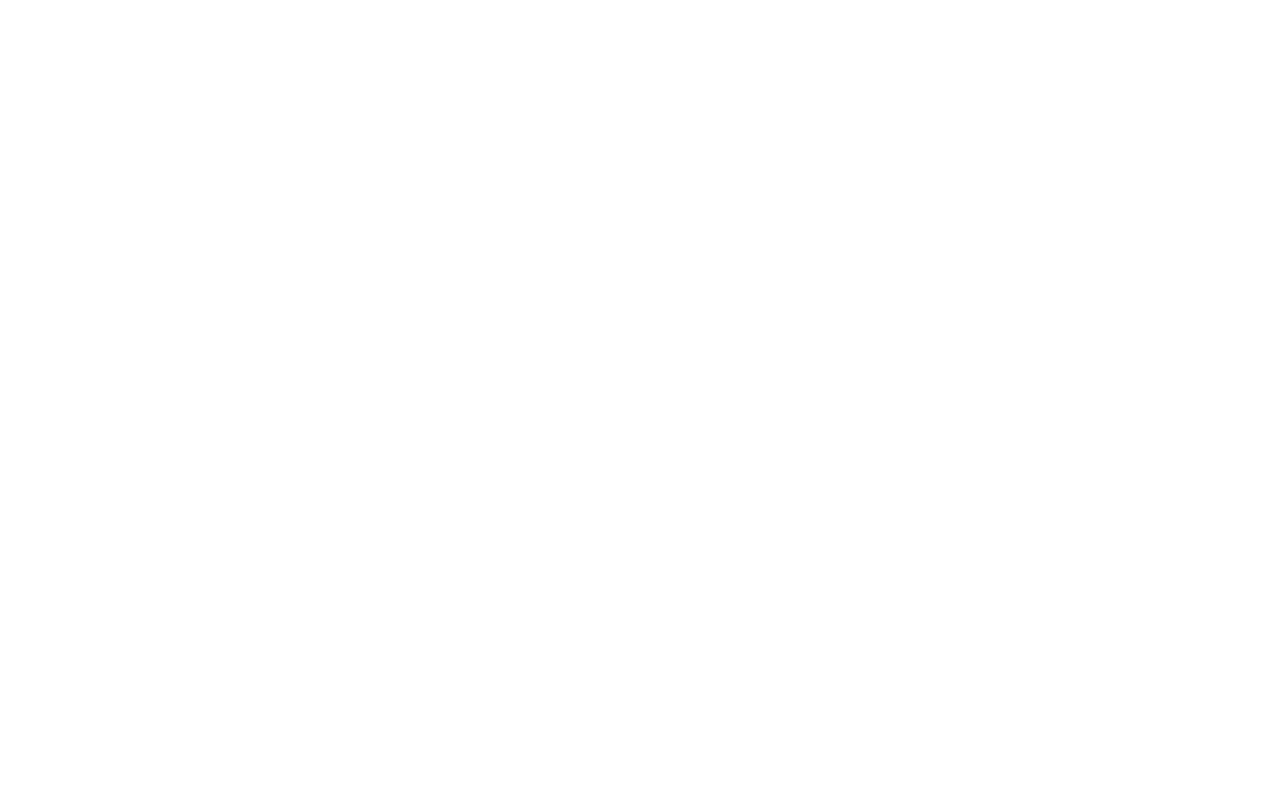
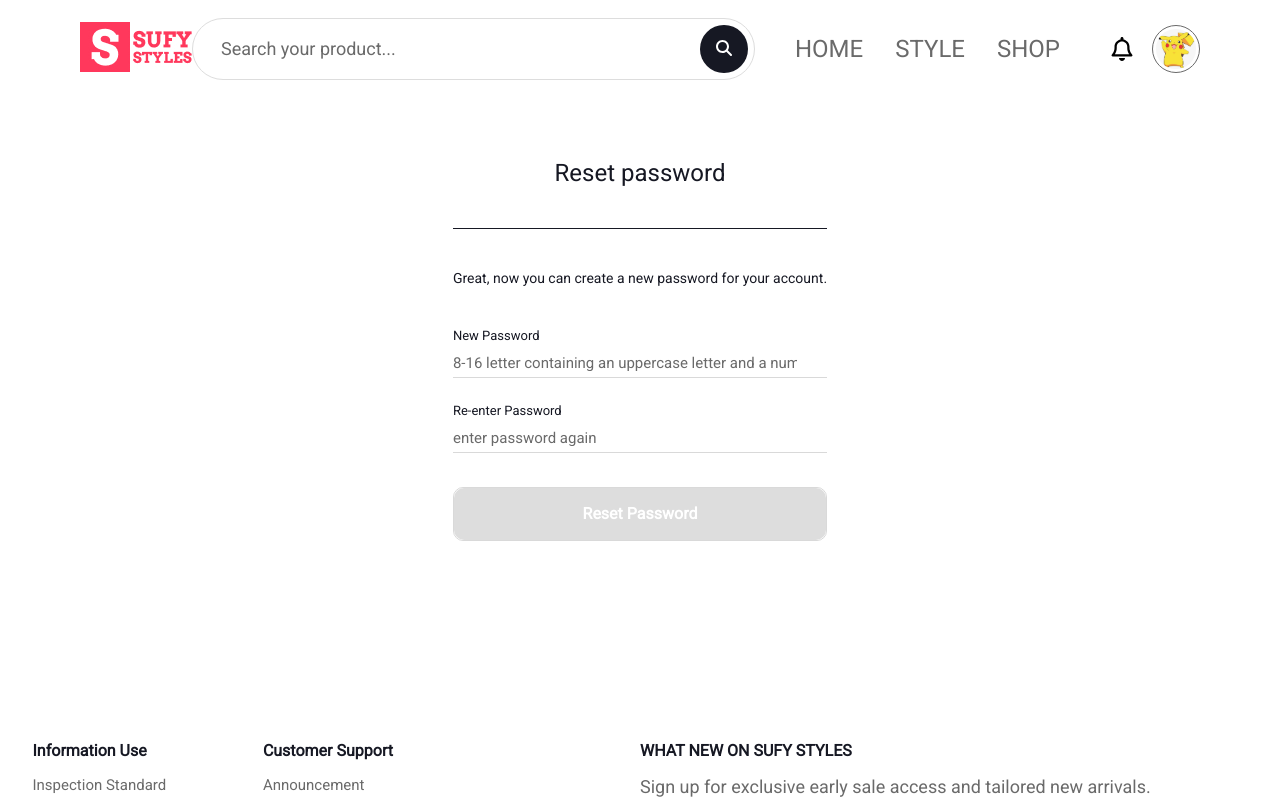
Before and after one commit to dangngo18/SDN301_TeamProject, a React (Vite) app: page /ResetPassword in a window 1280 px wide. Before the commit this address had no page. Shown: the top 800 px of the page. Built offline with nearby package versions, Linux system fonts and the light colour scheme.

Commit message:
Add ResetPassword page

```diff
--- a/src/pages/ForgotPass/OTP.jsx
+++ b/src/pages/ForgotPass/OTP.jsx
@@ -24,7 +24,6 @@
       e.preventDefault()
     }
   }
-  console.log(inputotp)
   return (
     <div>
       <HeaderAfterLogin />
--- a/src/pages/ForgotPass/ResetPassword.jsx
+++ b/src/pages/ForgotPass/ResetPassword.jsx
@@ -1,7 +1,80 @@
 import React from 'react'
+import { HeaderAfterLogin } from '../../components/Header'
+import Footer from '../../components/Footer'
+import { useNavigate } from 'react-router-dom';
+import { validatePassword } from '../../ultils/validation';
+export default function ResetPassword() {
+  const navigate = useNavigate();
+  const [field, setField] = React.useState({
+    newpassword: '',
+    repassword: ''
+  })
+  const [error, setError] = React.useState({
+    newpassword: '',
+    repassword: ''
+  });
+  const handleSubmit = (e) => {
+    const passwordError = validatePassword(field.newpassword);
+    let check = true;
 
-export default function ResetPassword() {
+    if (passwordError) {
+      setError((prevError) => ({ ...prevError, newpassword: passwordError }));
+      check = false;
+    } else {
+      setError((prevError) => ({ ...prevError, newpassword: '' }));
+    }
+
+    if (field.newpassword !== field.repassword) {
+      setError((prevError) => ({ ...prevError, repassword: 'Re-entered password and new password are not the same' }));
+      check = false;
+    } else {
+      setError((prevError) => ({ ...prevError, repassword: '' }));
+    }
+    if (check) {
+      navigate('/login')
+    } else {
+      e.preventDefault()
+    }
+  }
+  const isFormValid = field.newpassword && field.repassword;
+  console.log(error)
   return (
-    <div>ResetPassword</div>
+    <div>
+      <HeaderAfterLogin />
+      <div>
+        <div className='ForgotGroup_Container'>
+          <div className='ForgotGroup_FormContainer'>
+            <div className='ForgotGroup_Form'>
+              <div className='ForgotGroup_FormTitle'>Reset password</div>
+              <div className='ForgotGroup_FormDesciption'>
+                <div className='ForgotGroup_FormDesciption_Text'>
+                  Great, now you can create a new password for your account.
+                </div>
+              </div>
+              <div className='ForgotGroup_FormInput'>
+                <div className='ForgotGroup_FormInputTitle'>New Password</div>
+                <div className='ForgotGroup_FormInputBox'>
+                  <input type='password' placeholder='8-16 letter containing an uppercase letter and a number' value={field.newpassword} onChange={e => (setField({ ...field, newpassword: e.target.value }))} />
+                </div>
+                {error.newpassword && <div style={{ color: 'red' }} className='ForgotGroup_FormInputError'>{error.newpassword}</div>}
+              </div>
+              <div className='ForgotGroup_FormInput'>
+                <div className='ForgotGroup_FormInputTitle'>Re-enter Password</div>
+                <div className='ForgotGroup_FormInputBox'>
+                  <input type='password' placeholder='enter password again' value={field.repassword} onChange={e => (setField({ ...field, repassword: e.target.value }))} />
+                </div>
+                {error.repassword && <div style={{ color: 'red' }} className='ForgotGroup_FormInputError'>{error.repassword}</div>}
+              </div>
+            </div>
+            <div className='ForgotGroup_FormBtn'>
+              <button onClick={handleSubmit} type='submit' className={isFormValid ? 'ForgotGroup_FormBtn_Active' : 'ForgotGroup_FormBtn_Disable'} >
+                Reset Password
+              </button>
+            </div>
+          </div>
+        </div>
+      </div>
+      <Footer />
+    </div>
   )
 }
--- a/src/routes/Route.jsx
+++ b/src/routes/Route.jsx
@@ -7,6 +7,7 @@
 import FindEmail from '../pages/ForgotPass/FindEmail'
 import ForgotPass from '../pages/ForgotPass/ForgotPassword'
 import OTP from '../pages/ForgotPass/OTP'
+import ResetPassword from '../pages/ForgotPass/ResetPassword'
 const publicRoutes = [
     {
         path: '/',
@@ -40,6 +41,10 @@
         path: '/OTP',
         component: <OTP />
     },
+    {
+        path: '/ResetPassword',
+        component: <ResetPassword />
+    }
 ]
 
 export { publicRoutes }
--- a/src/ultils/validation.jsx
+++ b/src/ultils/validation.jsx
@@ -31,3 +31,13 @@
     return "OTP is not valid. It should be a 6-digit number";
   }
 }
+
+export const validatePassword = (password) => {
+  const re = /^(?=.*\d)(?=.*[a-z])(?=.*[A-Z]).{8,}$/;
+  if (!password) {
+    return "Password is required";
+  }
+  if (!re.test(password)) {
+    return "Password must contain at least 8 characters, one uppercase letter, one lowercase letter, and one digit";
+  }
+}
```
